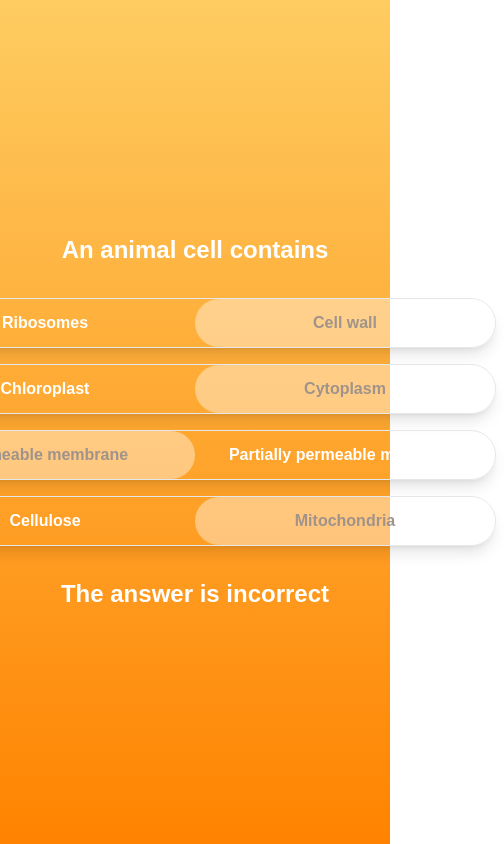
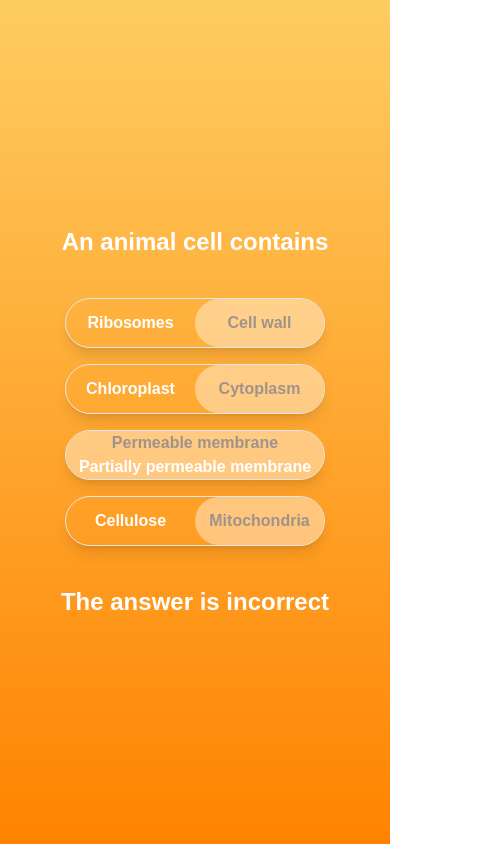
Before and after one commit to joemccleary-frontend/seneca-task, a Next.js app: page / in a window 390 px wide. Shown: the whole page, 504 px wide, since content can reach past the window. Built offline with nearby package versions, Linux system fonts and the light colour scheme.

Commit message:
Adding overflow on mobile functionality

```diff
--- a/app/components/TwoStateSwitch.tsx
+++ b/app/components/TwoStateSwitch.tsx
@@ -1,5 +1,5 @@
 "use client";
-import React, { useState, useEffect } from "react";
+import React, { useState, useEffect, useRef } from "react";
 
 interface Answer {
   incorrect: string[];
@@ -11,6 +11,7 @@ interface SwitchProps {
   onSelect: (selected: string, isCorrect: boolean) => void;
   defaultSelected: string;
   correctPercentage: number;
+  index: number;
 }
 
 const TwoStateSwitch = ({
@@ -18,14 +19,40 @@ const TwoStateSwitch = ({
   onSelect,
   defaultSelected,
   correctPercentage,
+  index,
 }: SwitchProps) => {
   const [selectedValue, setSelectedValue] = useState<string | null>(null);
   const options = [answers.correct, ...answers.incorrect];
+  const [isOn, setIsOn] = useState(false);
+  const [isOverflowing, setIsOverflowing] = useState(false);
+  const containerRef = useRef<HTMLDivElement>(null);
+  const spanRef = useRef<HTMLSpanElement>(null);
+
+  // Function to check if text is overflowing
+  const checkOverflow = () => {
+    console.log(containerRef, spanRef);
+    if (containerRef.current && spanRef.current) {
+      const container = containerRef.current;
+      const span = spanRef.current;
+      setIsOverflowing(container.clientHeight < span.clientHeight);
+      console.log(container.clientHeight, span.clientHeight);
+      console.log(
+        "overflow",
+        isOverflowing,
+        container.clientHeight > span.clientHeight
+      );
+    }
+  };
+
+  useEffect(() => {
+    checkOverflow();
+    window.addEventListener("resize", checkOverflow);
+    return () => window.removeEventListener("resize", checkOverflow);
+  }, []);
 
   useEffect(() => {
     if (defaultSelected) {
       setSelectedValue(defaultSelected);
-      console.log(answers.correct);
       if (answers.correct !== defaultSelected) setIsOn(true);
       onSelect(defaultSelected, answers.correct == defaultSelected);
     }
@@ -38,17 +65,23 @@ const TwoStateSwitch = ({
     const isCorrect = value === answers.correct;
     onSelect(value, isCorrect);
   };
-  const [isOn, setIsOn] = useState(false);
 
   return (
-    <div className="flex items-center rounded-full bg-transparent border w-fit m-2 shadow-lg">
+    <div
+      key={index}
+      className="flex items-center rounded-full bg-transparent border w-2/3 m-4 shadow-lg max-w-full"
+    >
       <div
-        className={`relative w-[600px] h-12 flex items-center rounded-full transition-colors duration-300
-        `}
+        className={`relative w-full  h-12 flex items-center rounded-full transition-colors duration-300
+         ${isOverflowing ? "flex-col" : ""}`}
       >
         <div
-          className={`absolute h-12 w-[300px] rounded-full transition-transform duration-300 bg-white bg-opacity-40
-          ${isOn ? "translate-x-full" : "translate-x-0"}`}
+          className={`absolute h-12 w-1/2 rounded-full transition-transform duration-300 bg-white bg-opacity-40
+          ${!isOverflowing && isOn ? "translate-x-full" : "translate-x-0"}
+          ${isOverflowing ? "w-full" : "translate-y-0"}
+          ${isOverflowing && isOn ? "translate-y-full" : ""}
+          `}
+          ref={containerRef}
         />
         {options.map((option, index) => (
           <span
@@ -56,6 +89,7 @@ const TwoStateSwitch = ({
               handleClick(option);
             }}
             key={index}
+            ref={spanRef}
             className={`relative z-10 flex-1 text-center transition-colors duration-300 ${
               correctPercentage !== 100 ? "cursor-pointer" : ""
             }
--- a/app/page.tsx
+++ b/app/page.tsx
@@ -36,7 +36,9 @@ export default function Home() {
   // Initialize state with default selections
   const [selectedAnswers, setSelectedAnswers] = useState(
     questionData.answers.map((answer, index) =>
-      index === initialCorrectIndex ? answer.correct : answer.incorrect[0]
+      index === initialCorrectIndex
+        ? answer.correct
+        : answer.incorrect[Math.floor(Math.random() * answer.incorrect.length)]
     )
   );
 
@@ -84,9 +86,9 @@ export default function Home() {
       className={`h-screen w-screen flex flex-col justify-center items-center ${calculateBackgroundColour()}`}
     >
       <div className="text-white text-2xl m-6">{questionData.question}</div>
-
+      <div className="w-full">
         {questionData.answers.map((answer, index) => (
-        <div key={index}>
+          <div className="w-full place-items-center" key={index}>
             {answer.incorrect.length === 1 ? (
               <TwoStateSwitch
                 answers={answer}
@@ -95,6 +97,7 @@ export default function Home() {
                   handleAnswerSelect(index, selected, isCorrect)
                 }
                 correctPercentage={correctPercentage}
+                index={index}
               />
             ) : (
               <ThreeStateSwitch
@@ -108,6 +111,7 @@ export default function Home() {
             )}
           </div>
         ))}
+      </div>
 
       <div className="text-white text-2xl m-6">
         The answer is {correctPercentage === 100 ? "correct" : "incorrect"}
```
Lines whose indentation alone changed are shown as unchanged.
